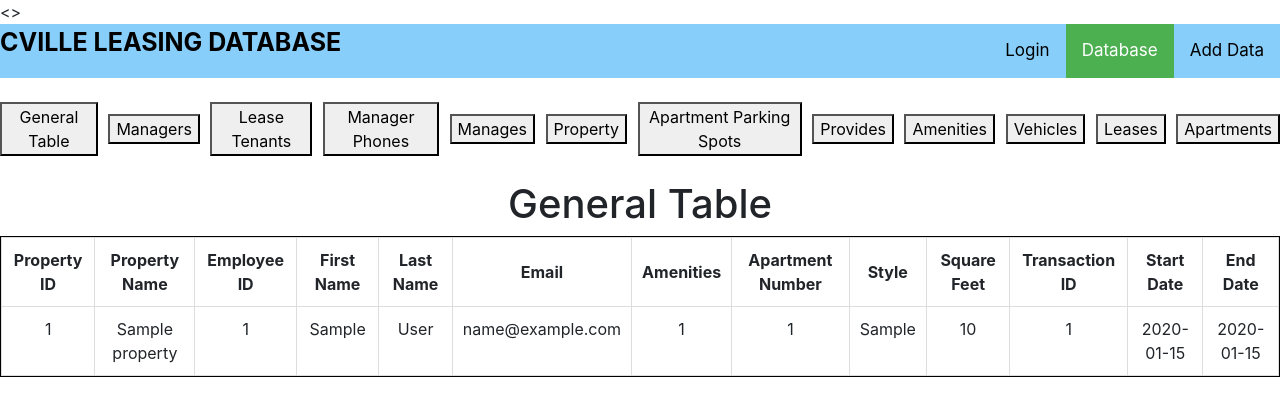
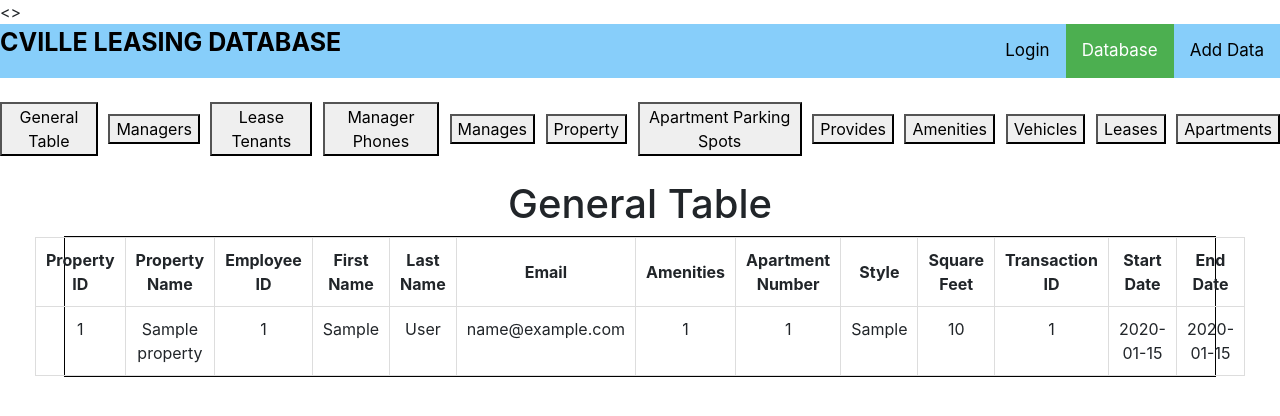
Before and after one commit to jliao13/CS-4750-DB-Project, a Django app: page /data/ in a window 1280 px wide. Shown: the top 416 px of the page. Run offline with Django 3.2, Linux system fonts and the light colour scheme; tables that the repository leaves empty hold one stand-in row (values such as "Sample post"); some libraries are stand-ins or nearby versions.

Commit message:
Formatting

```diff
--- a/frontend/templates/tables/general_table.html
+++ b/frontend/templates/tables/general_table.html
@@ -1,7 +1,7 @@
 <!--General table-->
 <br>
 <h1 class="center">General Table</h1>
-<table class="center" style="width:100%; height:100%;">
+<table class="center" style="width:90%; height:90%;">
         <tr>
             <th>Property ID</th>
             <th>Property Name</th>
--- a/frontend/templates/tables/lease_tenants_table.html
+++ b/frontend/templates/tables/lease_tenants_table.html
@@ -12,6 +12,6 @@
     </tr>
     {% endfor %}
 </table>
-<br>
+<br><br>
 <!--transaction_id = models.IntegerField(primary_key=True, null=False)-->
 <!--    tenant_name = models.CharField(max_length=255, null=False)-->
--- a/frontend/templates/tables/manager_phone_table.html
+++ b/frontend/templates/tables/manager_phone_table.html
@@ -13,5 +13,6 @@
 
     {% endfor %}
 </table>
+<br><br>
 <!-- employee_id = models.IntegerField(primary_key=True, null=False)-->
 <!--    phone_number-->
--- a/frontend/templates/tables/managers_table.html
+++ b/frontend/templates/tables/managers_table.html
@@ -18,5 +18,6 @@
     </tr>
     {% endfor %}
 </table>
+<br><br>
 <!--    property_id = models.IntegerField(primary_key=True, null=False)-->
 <!--    employee_id = models.IntegerField(null=False-->
--- a/frontend/templates/tables/manages_table.html
+++ b/frontend/templates/tables/manages_table.html
@@ -12,5 +12,6 @@
     </tr>
     {% endfor %}
 </table>
+<br><br>
 <!-- property_id = models.IntegerField(primary_key=True, null=False)
     employee_id  -->
--- a/frontend/templates/tables/property_table.html
+++ b/frontend/templates/tables/property_table.html
@@ -22,7 +22,7 @@
     </tr>
     {% endfor %}
 </table>
-
+<br><br>
 <!-- property_id = models.IntegerField(primary_key=True, null=False)
     name = models.CharField(max_length=255, null=False)
     street_number = models.IntegerField(null=False)
--- a/frontend/templates/tables/provides_table.html
+++ b/frontend/templates/tables/provides_table.html
@@ -12,3 +12,4 @@
     </tr>
     {% endfor %}
 </table>
+<br><br>
```
